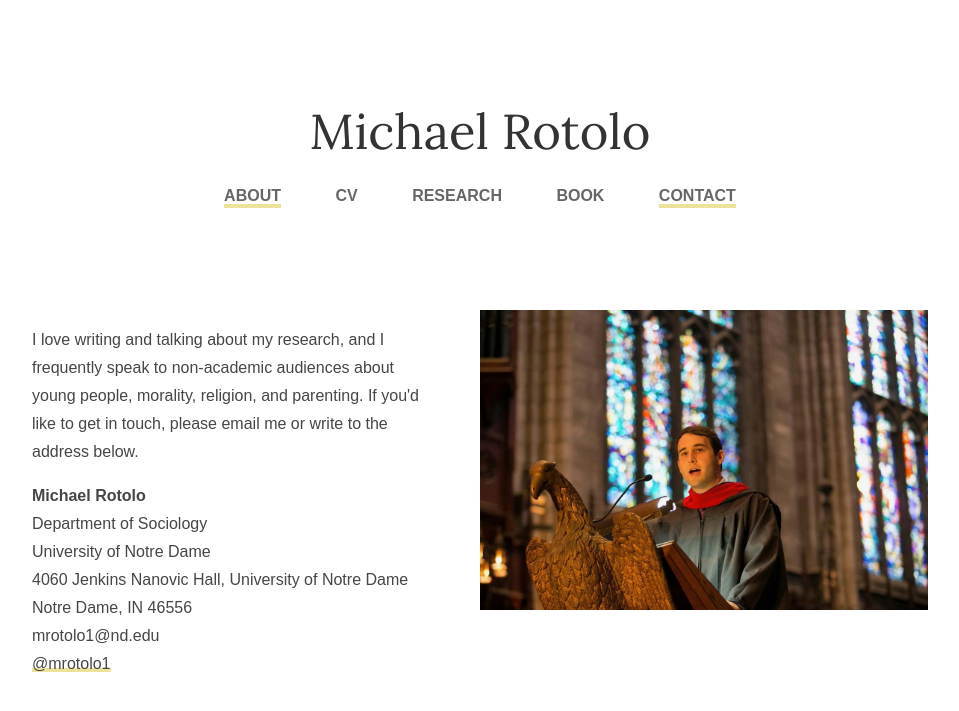
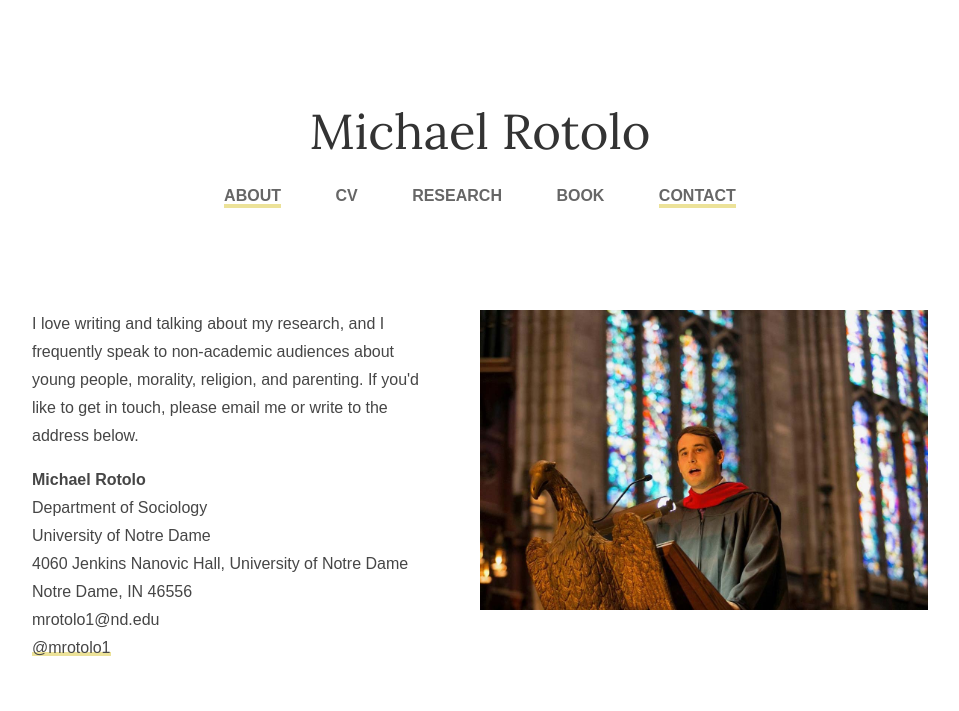
Before and after one commit to michaelrotolo/github.io, a Jekyll site: the page built from contact/index.html, in a window 1280 px wide. Shown: the top 711 px of the page, without its empty margins (160-1119 px from the left). Built offline with Jekyll 4.4.1, drawn with Linux system fonts in a browser that asks for light colours; some web fonts are replaced.

Commit message:
Update index.html

```diff
--- a/contact/index.html
+++ b/contact/index.html
@@ -5,7 +5,7 @@ title: Contact | Michael Rotolo
 
 <div class="left-small">
 	<div class="blurb">
-		<p>I love writing and talking about my research, and I frequently speak to non-academic audiences about young people, morality, religion, and parenting. If you'd like to get in touch, please email me or write to the address below.</p>
+		<p style="margin-top:0;">I love writing and talking about my research, and I frequently speak to non-academic audiences about young people, morality, religion, and parenting. If you'd like to get in touch, please email me or write to the address below.</p>
 
 		<p><b>Michael Rotolo</b><br/>
 		Department of Sociology<br/>
```
